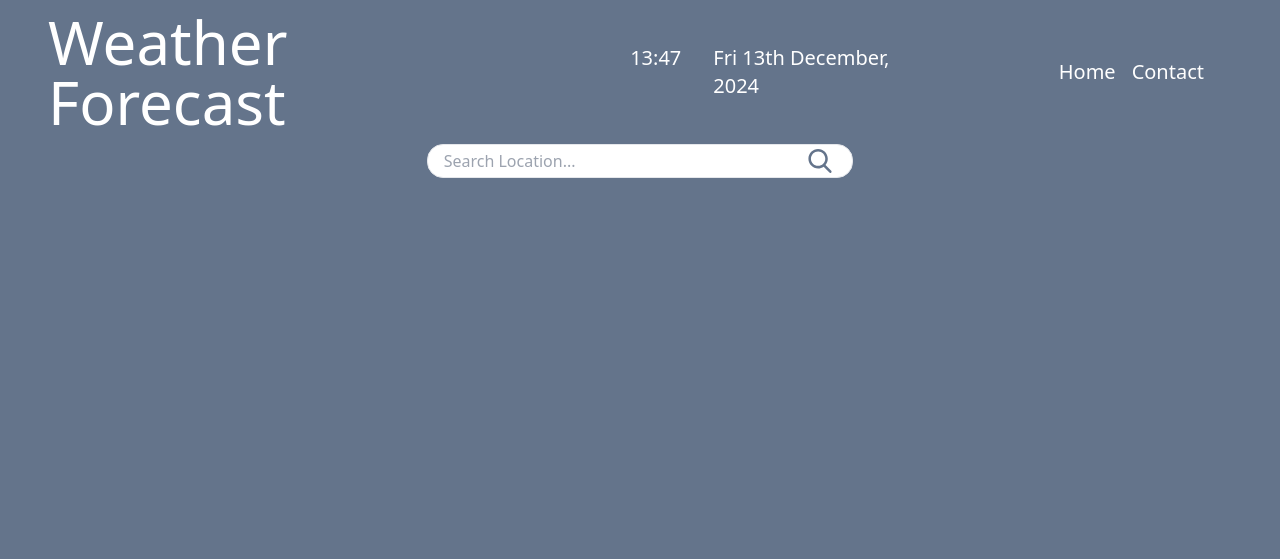
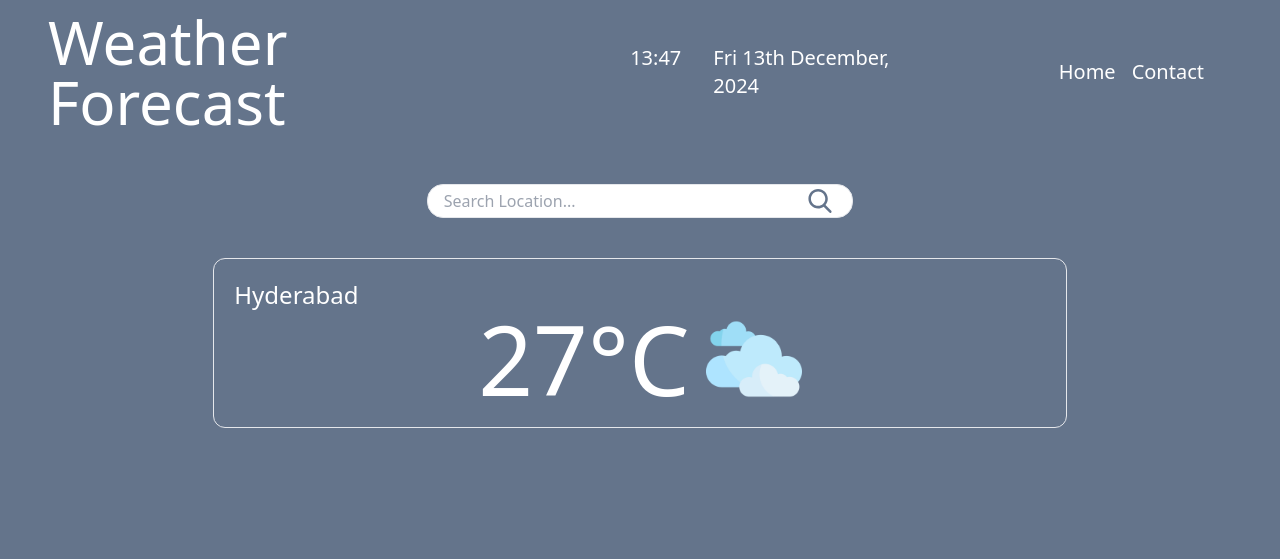
Before and after one commit to manoharbaddam/weather-forecast, a website: page index.html in a window 1280 px wide. Drawn offline with Linux system fonts and the light colour scheme.

Commit message:
commit 2

```diff
--- a/index.html
+++ b/index.html
@@ -9,14 +9,14 @@
 </head>
 
 <body class="bg-slate-500 font-poppins">
-  <header class="text-white px-4" >
+  <header class="text-white px-4">
     <div class="flex flex-row items-center justify-between text-sm gap-10 px-5 ">
 
       <div class="logo p-3 font text-6xl">
         <span>Weather Forecast</span>
       </div>
 
-      <div class="flex flex-row text-xl px-10 font-thin gap-8" >
+      <div class="flex flex-row text-xl px-10 font-thin gap-8">
         <span id="clock"></span>
         <span id="date"></span>
       </div>
@@ -28,20 +28,44 @@
     </div>
   </header>
 
-  <div class="flex flex-row justify-center ">
+  <div class="flex flex-row justify-center mt-10 ">
     <div class="flex w-4/12 mx-10 border rounded-2xl items-center justify-center bg-white">
-      <input class=" w-full border-none bg-transparent px-4  text-gray-400 outline-none focus:outline-none " type="search" name="search" placeholder="Search Location..." />
+      <input class=" w-full border-none bg-transparent px-4  text-gray-400 outline-none focus:outline-none "
+        type="search" name="search" placeholder="Search Location..." />
       <button type="submit" class="m-1 rounded px-4  text-slate-500">
-          <svg class="fill-current h-6 w-6" xmlns="http://www.w3.org/2000/svg" xmlns:xlink="http://www.w3.org/1999/xlink" version="1.1" id="Capa_1" x="0px" y="0px" viewBox="0 0 56.966 56.966" style="enable-background:new 0 0 56.966 56.966;" xml:space="preserve" width="512px" height="512px">
-          <path d="M55.146,51.887L41.588,37.786c3.486-4.144,5.396-9.358,5.396-14.786c0-12.682-10.318-23-23-23s-23,10.318-23,23  s10.318,23,23,23c4.761,0,9.298-1.436,13.177-4.162l13.661,14.208c0.571,0.593,1.339,0.92,2.162,0.92  c0.779,0,1.518-0.297,2.079-0.837C56.255,54.982,56.293,53.08,55.146,51.887z M23.984,6c9.374,0,17,7.626,17,17s-7.626,17-17,17  s-17-7.626-17-17S14.61,6,23.984,6z" />
-          </svg>
+        <svg class="fill-current h-6 w-6" xmlns="http://www.w3.org/2000/svg" xmlns:xlink="http://www.w3.org/1999/xlink"
+          version="1.1" id="Capa_1" x="0px" y="0px" viewBox="0 0 56.966 56.966"
+          style="enable-background:new 0 0 56.966 56.966;" xml:space="preserve" width="512px" height="512px">
+          <path
+            d="M55.146,51.887L41.588,37.786c3.486-4.144,5.396-9.358,5.396-14.786c0-12.682-10.318-23-23-23s-23,10.318-23,23  s10.318,23,23,23c4.761,0,9.298-1.436,13.177-4.162l13.661,14.208c0.571,0.593,1.339,0.92,2.162,0.92  c0.779,0,1.518-0.297,2.079-0.837C56.255,54.982,56.293,53.08,55.146,51.887z M23.984,6c9.374,0,17,7.626,17,17s-7.626,17-17,17  s-17-7.626-17-17S14.61,6,23.984,6z" />
+        </svg>
       </button>
-  </div>
+    </div>
   </div>
 
 
+  <div class="flex flex-row justify-center ">
+    <section class="w-8/12 border rounded-xl m-32 mt-10 text-gray-600 body-font overflow-hidden">
 
-<script src="/script.js"></script>
+      <div class="container px-5 py-5 mx-auto">
+
+        <div class="text-2xl text-white" id="location">
+          Hyderabad
+        </div>
+
+        <div class="flex flex-row justify-center gap-4">
+           <span class="text-8xl text-white " id="temperature">27°C</span>
+           <span class="text-xl w-24  "><img src="/assets/clouds.png" alt=""></span>
+        </div>
+
+
+      </div>
+
+    </section>
+  </div>
+
+
+  <script src="/script.js"></script>
 
 </body>
 
```
Also changed, not shown: assets/clouds.png (added), output.css.
